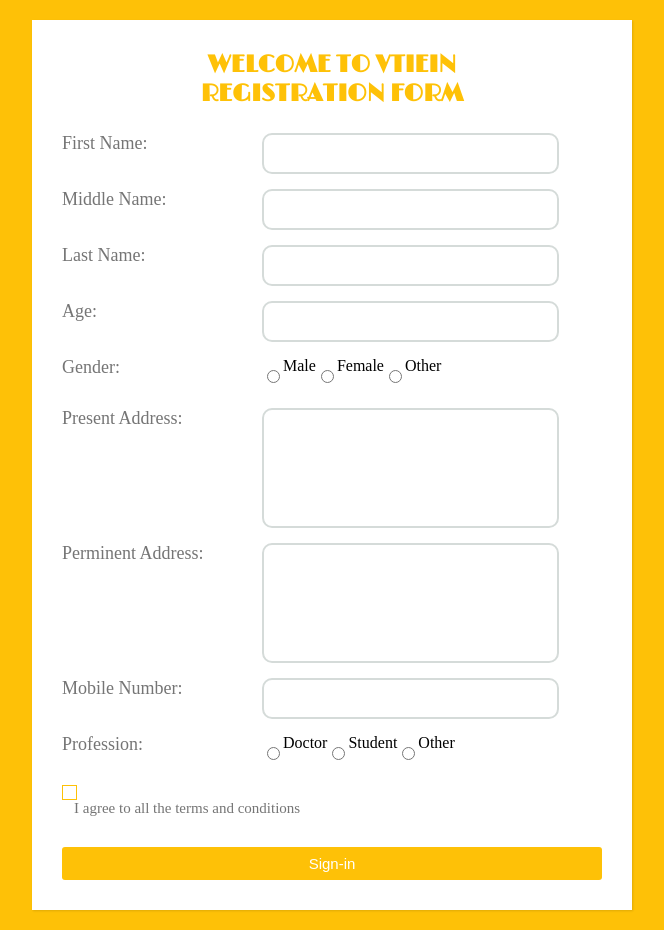
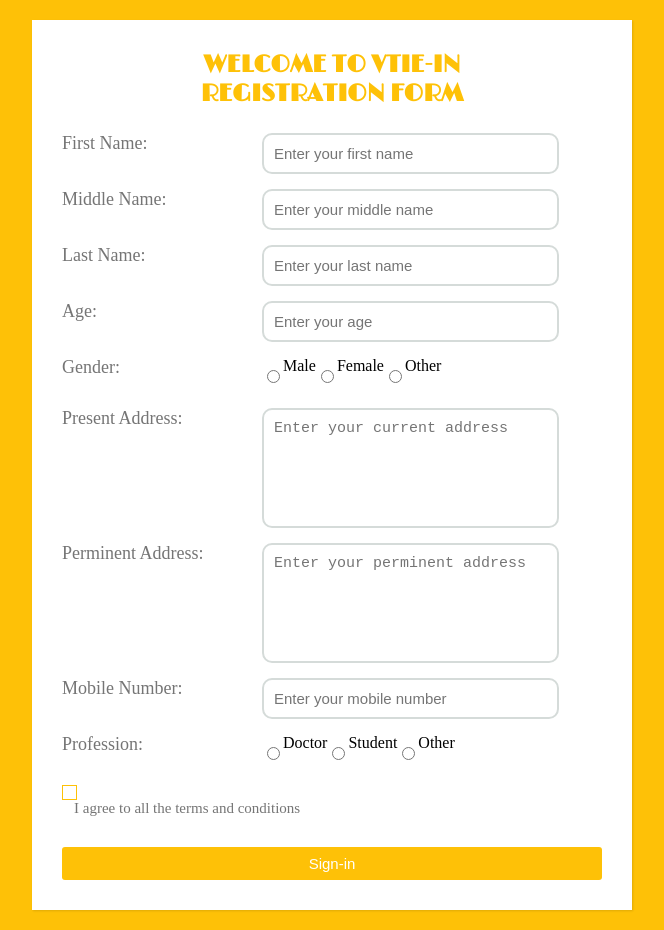
Before and after one commit to sravani-seelam/login, a plain HTML site: page index.html in a window 1280 px wide. Shown: the whole page, without its empty margins (308-972 px from the left). Drawn offline with nearby package versions, Linux system fonts and the light colour scheme.

Commit message:
Update index.html

```diff
--- a/index.html
+++ b/index.html
@@ -2,32 +2,32 @@
 <html lang="en" dir="ltr">
   <head>
     <meta charset="utf-8">
-    <title>Vtiein Login Form</title>
+    <title>Vtie-in Login Form</title>
     <link rel="stylesheet" href="styles.css">
   </head>
   <body>
     <div class="signform">
       <div class="title">
-           Welcome to Vtiein<br>
+           Welcome to Vtie-in<br>
            Registration Form
       </div>
       <div class="main">
          <form target="_blank">
           <div class="name">
              <label for="fname">First Name:</label>
-             <input type="text" name="fname" id="fname" class="input">
+             <input type="text" name="fname" id="fname" class="input" placeholder="Enter your first name">
           </div>
           <div class="name">
              <label for="mname">Middle Name:</label>
-             <input type="text" name="mname" id="mname" class="input">
+             <input type="text" name="mname" id="mname" class="input" placeholder="Enter your middle name">
           </div>
           <div class="name">
               <label for="lname">Last Name:</label>
-              <input type="text" name="lname" id="lname"  class="input">
+              <input type="text" name="lname" id="lname"  class="input" placeholder="Enter your last name">
           </div>
           <div class="name">
              <label for="age">Age:</label>
-             <input type="text" name="age" id="age" class="input">
+             <input type="text" name="age" id="age" class="input" placeholder="Enter your age">
           </div>
          <div class="name">
              <label for="gender">Gender:</label>
@@ -37,15 +37,15 @@
         </div>
         <div class="name">
           <label for="present">Present Address:</label>
-          <textarea  class="textarea"></textarea>
+          <textarea  class="textarea" placeholder="Enter your current address"></textarea>
         </div>
         <div class="name">
           <label for="perminent">Perminent Address:</label>
-          <textarea class="textarea"></textarea>
+          <textarea class="textarea" placeholder="Enter your perminent address"></textarea>
         </div>
         <div class="name">
           <label for="mob">Mobile Number:</label>
-          <input type="text" name="mob" id="mob" class="input">
+          <input type="text" name="mob" id="mob" class="input" placeholder="Enter your mobile number">
         </div>
         <div class="name">
           <label for="pro">Profession:</label>
@@ -58,7 +58,7 @@
                 <input type="checkbox">
                 <span class="checkmark"></span>
               </label>
-          <p>I agree to all the terms and conditions</p>
+                 <p>I agree to all the terms and conditions</p>
           </div>
           <div class="name">
           <input type="submit" name="sub" value="Sign-in" class="btn">
```
